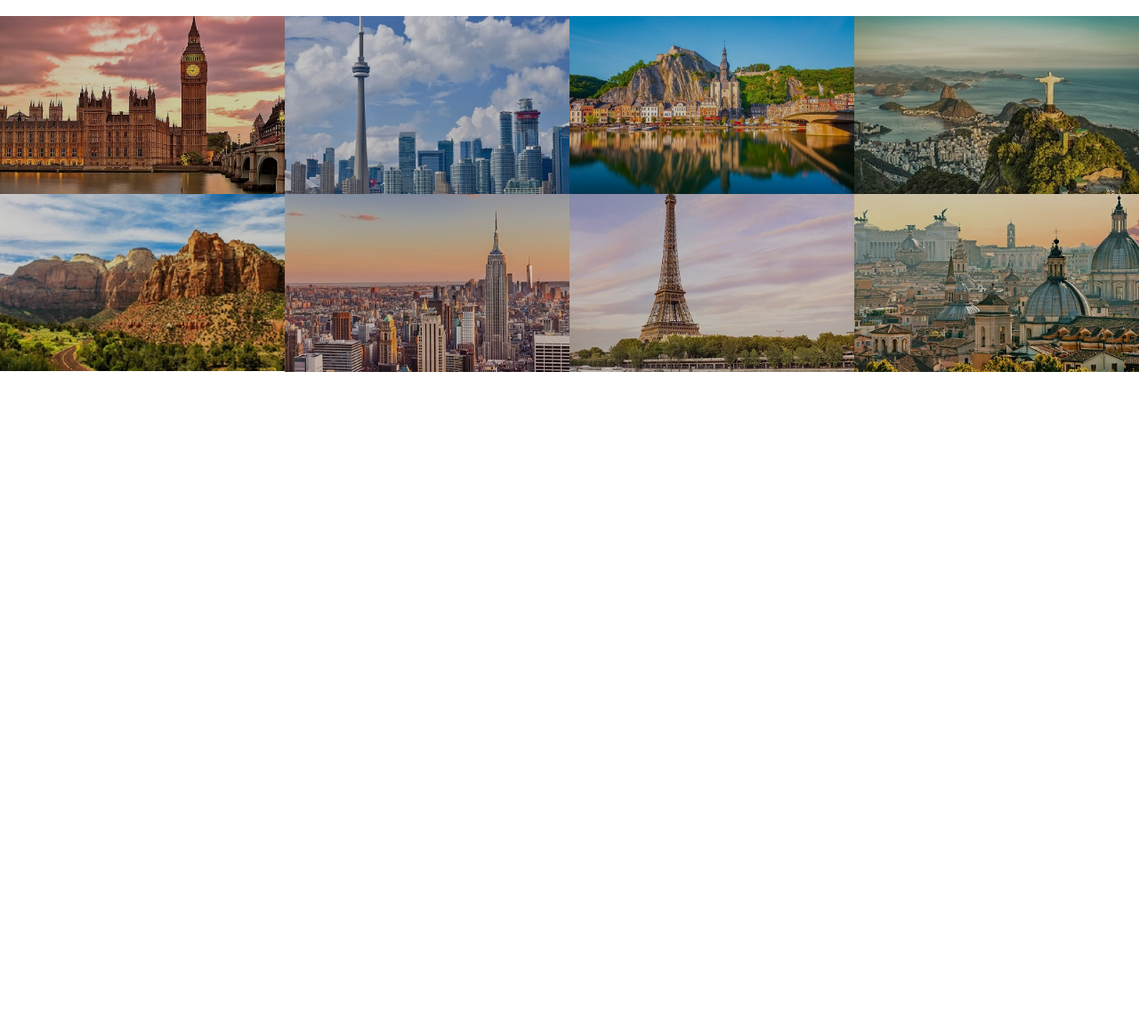
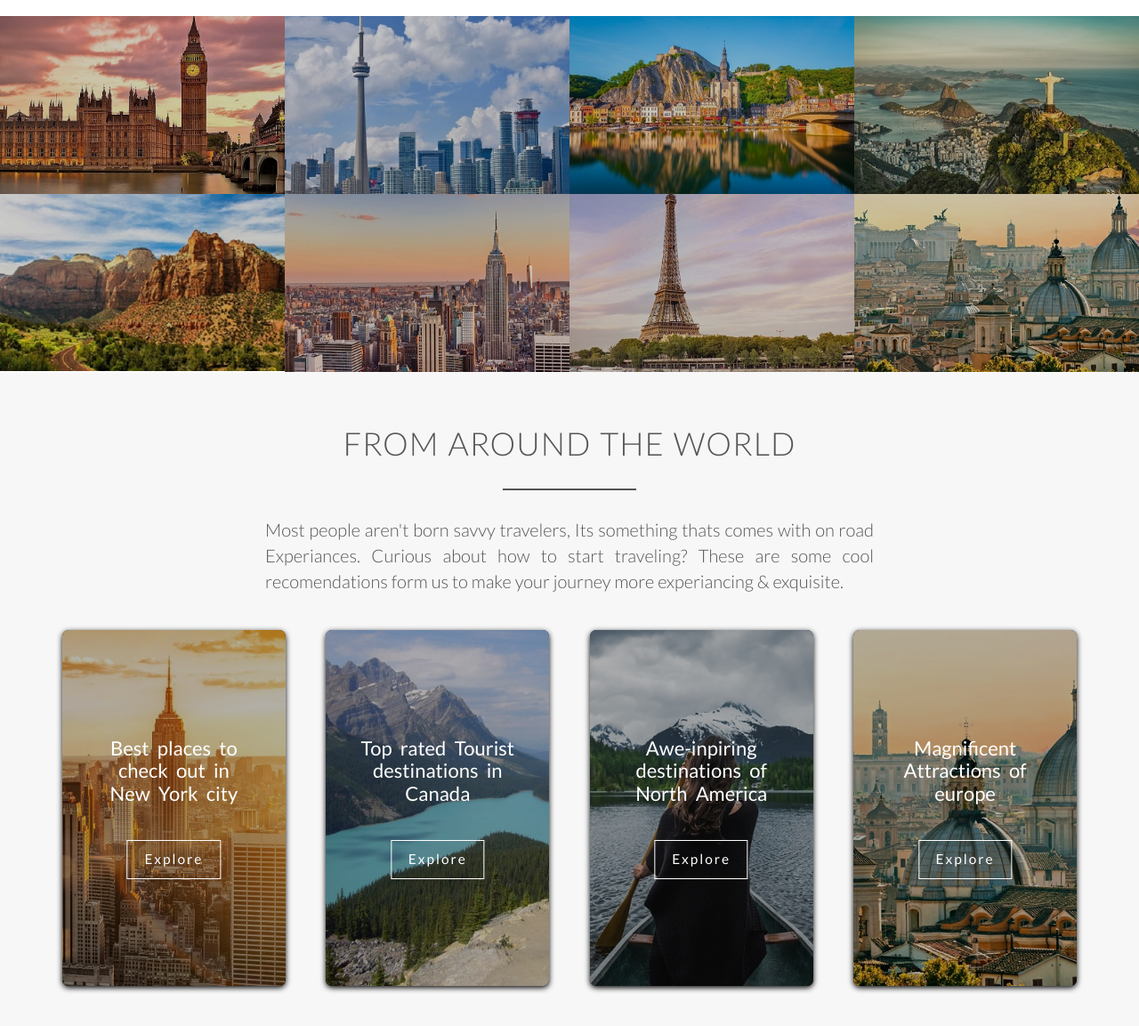
Before and after one commit to namanjo/FolkExplore, a plain HTML site: page index.html in a window 1280 px wide. Shown: the part 1402-2555 px from the top of the page at 89% size. Before the commit the page ends 1820 px from the top, so only its background shows below. Drawn offline with nearby package versions, Linux system fonts and the light colour scheme; files whose address does not match are found by name.

Commit message:
Added section-blogs section with cards
Added a new section telling from around the world, with the help of beautiful cards having awsm photos and text in it.

```diff
--- a/index.html
+++ b/index.html
@@ -42,12 +42,12 @@
           <div class="col-md-4 box">
             <i class="ion-camera icon-big"></i>
             <h3>Photography</h3>
-          <p>Photography and filmmaking has always beem our forte, we tell stories from all around & our amazing creators try their best showcase this magical planet.</p>
+            <p>Photography and filmmaking has always been our forte, we tell stories from all around the world & our explorers try their best to showcase this magical planet.</p>
           </div>
           <div class="col-md-4 box">
             <i class="ion-ios-glasses icon-big"></i>
             <h3>Content Creators</h3>
-          <p>We are a team of Amazing content creators and travel anthisiaste who love to explore places all around the globe & bring the best out of it</p>
+            <p>We are a team of Amazing content creators and travel enthusiasts who love to explore places all around the globe & bring the best out of it</p>
           </div>
           <div class="col-md-4 box">
             <i class="ion-heart icon-big"></i>
@@ -64,7 +64,7 @@
     </section>
 
     <section class="cool-cities">
-      <ul class="city-showcase">
+      <ul class="city-showcase clearfix">
         <li>
           <figure class = "city-photo"><img src="resources/img/london.jpg" alt="London photo"></figure>
         </li>
@@ -79,7 +79,7 @@
         </li>
       </ul>
 
-      <ul class="city-showcase">
+      <ul class="city-showcase clearfix">
         <li>
           <figure class = "city-photo"><img src="resources/img/usa.jpeg" alt="America photo"></figure>
         </li>
@@ -95,5 +95,51 @@
       </ul>
     </section>
 
+    <section class="section-blogs clearfix">
+      <div class="container">
+        <h2>From around the world</h2>
+        <p class="long-copy">Most people aren't  born savvy travelers, Its something thats comes with on road Experiances. Curious about how to start traveling? These are some cool recomendations form us to make your journey more experiancing & exquisite.</p>
+        <div class="card">
+          <div class="card-img">
+            <img src="resources/img/newyorkcity.jpg" alt="New York City">
+          </div>
+          <div class="card-content">
+            <p>Best places to check out in New York city</p>
+            <a href="#">Explore</a>
+          </div>
+        </div>
+
+        <div class="card">
+          <div class="card-img">
+            <img src="resources/img/peyto-lake.jpg" alt="Ney York Image">
+          </div>
+          <div class="card-content">
+            <p>Top rated Tourist destinations in Canada</p>
+            <a href="#">Explore</a>
+          </div>
+        </div>
+
+        <div class="card">
+          <div class="card-img">
+            <img src="resources/img/canoing-girl.jpg" alt="New York City">
+          </div>
+          <div class="card-content">
+            <p>Awe-inpiring destinations of North America</p>
+            <a href="#">Explore</a>
+          </div>
+        </div>
+
+        <div class="card">
+          <div class="card-img">
+            <img src="resources/img/rome.jpg" alt="Ney York Image">
+          </div>
+          <div class="card-content">
+            <p>Magnificent Attractions of europe</p>
+            <a href="#">Explore</a>
+          </div>
+        </div>
+      </div>
+    </section>
+
   </body>
 </html>
--- a/resources/css/style.css
+++ b/resources/css/style.css
@@ -13,6 +13,14 @@ html, body{
   text-rendering: optimizeLegibility;
 }
 
+.clearfix{zoom:1}
+.clearfix:after{
+  content: '.';
+  clear: both;
+  display: block;
+  height: 0;
+  visibility: hidden;
+}
 /*--------------------------*/
 /*Reusable Content*/
 /*--------------------------*/
@@ -226,3 +234,90 @@ header{
   opacity: 1;
   transform: scale(1);
 }
+
+/*--------------------------*/
+/*Travel essentials*/
+/*--------------------------*/
+.section-blogs{
+  padding: 60px 0;
+  background-color: #F7F7F7;
+}
+
+.section-blogs .long-copy{
+  margin-bottom: 40px;
+}
+
+.card{
+  display: block;
+  float: left;
+  width: 22%;
+  height: 400px;
+  background: #000;
+  box-shadow: 0 2px 6px #000;
+  position: relative;
+  border-radius: 7px;
+  margin-left: 4%;
+  transition: transform .3s;
+}
+
+.card:first-of-type{
+  margin-left: 0;
+}
+
+.card-img{
+  position: absolute;
+  width: 100%;
+  height: 100%;
+  overflow: hidden;
+}
+
+.card-img img{
+  position: absolute;
+  width: 100%;
+  height: 100%;
+  object-fit: cover;
+  border-radius: 7px;
+  opacity: .7;
+}
+
+.card-img img:hover{
+  opacity: .9;
+}
+
+.card:hover{
+  transform: scale(1.05);
+}
+
+.card-content{
+  color: #fff;
+  height: 160px;
+  font-weight: 400;
+  font-size: 110%;
+  word-spacing: 5px;
+  position: absolute;
+  top: 50%;
+  transform: translateY(-50%);
+  width: 70%;
+  text-align: center;
+  margin-left: 15%;
+}
+
+.card-content a{
+  text-decoration: none;
+  color: #fff;
+  font-size: 70%;
+  border: 1px solid #fff;
+  padding: 12px 0;
+  width: 60%;
+  letter-spacing: 2px;
+  position: absolute;
+  bottom: 0;
+  left: 50%;
+  transform: translateX(-50%);
+  transition: background-color .3s, color .3s;
+}
+
+.card-content a:hover{
+  background-color: #fff;
+  color: #000;
+}
```
Also changed, not shown: resources/img/canoing-girl.jpg (added), resources/img/newyorkcity.jpg (added), resources/img/peyto-lake.jpg (added), resources/img/rome.jpg (added). Lines whose indentation alone changed are shown as unchanged.
